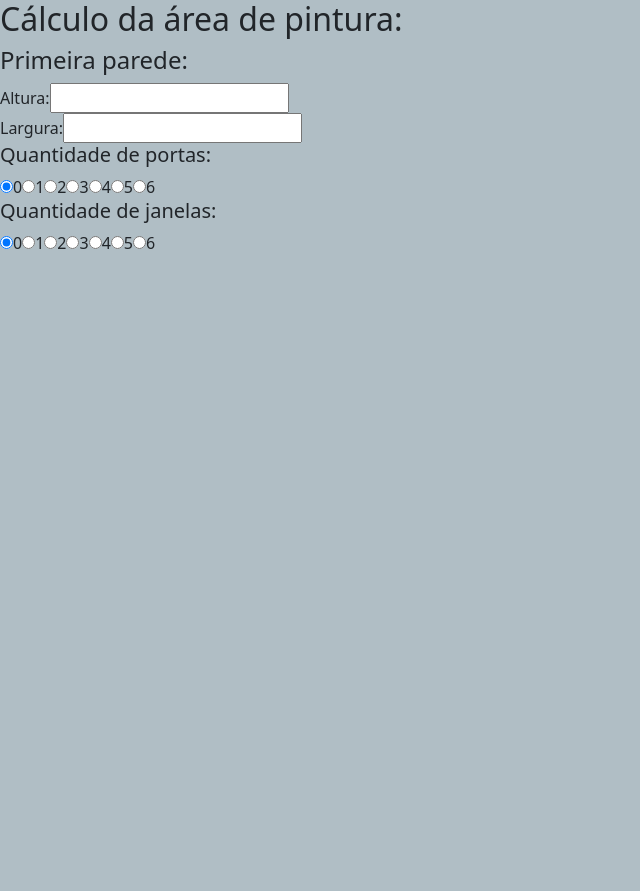
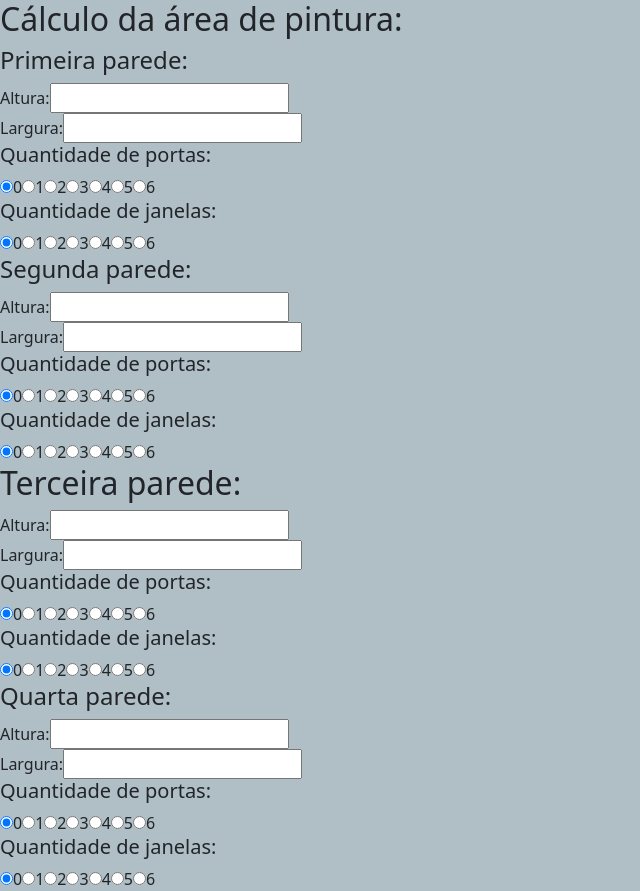
Before and after one commit to vitor-m-cardoso/code-challenge, a React (Create React App) app: page / in a window 1280 px wide. Shown: the whole page, without its empty margins (0-640 px from the left). Before the commit the page ends 800 px from the top, so only its background shows below. Built offline with nearby package versions, Linux system fonts and the light colour scheme.

Commit message:
adiciona estrutura do restante das paredes e seus respectivos estados

```diff
--- a/src/components/Form.js
+++ b/src/components/Form.js
@@ -5,12 +5,24 @@ import Radio from './Radio';
 
 export default function Form() {
   const [firstHeightValue, setFirstHeightValue] = useState(2.20);
+  const [secondHeightValue, setSecondHeightValue] = useState(2.20);
+  const [thirdHeightValue, setThirdHeightValue] = useState(2.20);
+  const [fourthHeightValue, setFourthHeightValue] = useState(2.20);
 
   const [firstWidthValue, setFirstWidthValue] = useState(1);
+  const [secondWidthValue, setSecondWidthValue] = useState(1);
+  const [thirdWidthValue, setThirdWidthValue] = useState(1);
+  const [fourthWidthValue, setFourthWidthValue] = useState(1);
 
   const [firstWallQtyDoor, setFirstWallQtyDoor] = useState("0");
+  const [secondWallQtyDoor, setSecondWallQtyDoor] = useState("0");
+  const [thirdWallQtyDoor, setThirdWallQtyDoor] = useState("0");
+  const [fourthWallQtyDoor, setFourthWallQtyDoor] = useState("0");
 
   const [firstWallQtyWindow, setFirstWallQtyWindow] = useState("0");
+  const [secondWallQtyWindow, setSecondWallQtyWindow] = useState("0");
+  const [thirdWallQtyWindow, setThirdWallQtyWindow] = useState("0");
+  const [fourthWallQtyWindow, setFourthWallQtyWindow] = useState("0");
 
   return (
     <form>
@@ -49,7 +61,112 @@ export default function Form() {
             />
           </div>
         </section>
+
+        <section>
+          <h2 className="h4">Segunda parede:</h2>
+          <div>
+            <Input
+              label="Altura: "
+              value={ secondHeightValue }
+              setValue={ setSecondHeightValue }
+            />
+          </div>
+          <div>
+            <Input
+              label="Largura: "
+              value={ secondWidthValue }
+              setValue={ setSecondWidthValue }
+            />
+          </div>
+          <div>
+            <h3 className="h5">Quantidade de portas:</h3>
+            <Radio
+              options={["0", "1", "2", "3", "4", "5", "6"]}
+              value={ secondWallQtyDoor }
+              setValue={ setSecondWallQtyDoor }
+            />
+          </div>
+          <div>
+          <h3 className="h5">Quantidade de janelas:</h3>
+            <Radio
+              options={["0", "1", "2", "3", "4", "5", "6"]}
+              value={ secondWallQtyWindow }
+              setValue={ setSecondWallQtyWindow }
+            />
+          </div>
+        </section>
       </div>
+      <div>
+        <section>
+          <h2>Terceira parede:</h2>
+          <div>
+            <Input
+              label="Altura: "
+              value={ thirdHeightValue }
+              setValue={ setThirdHeightValue }
+            />
+          </div>
+          <div>
+            <Input
+              label="Largura: "
+              value={ thirdWidthValue }
+              setValue={ setThirdWidthValue }
+            />
+          </div>
+          <div>
+            <h3 className="h5">Quantidade de portas:</h3>
+            <Radio
+              options={["0", "1", "2", "3", "4", "5", "6"]}
+              value={ thirdWallQtyDoor }
+              setValue={ setThirdWallQtyDoor }
+            />
+          </div>
+          <div>
+            <h3 className="h5">Quantidade de janelas:</h3>
+            <Radio
+              options={["0", "1", "2", "3", "4", "5", "6"]}
+              value={ thirdWallQtyWindow }
+              setValue={ setThirdWallQtyWindow }
+            />
+          </div>
+        </section>
+
+        <section>
+          <h2 className="h4">Quarta parede:</h2>
+          <div>
+            <Input
+              label="Altura: "
+              value={ fourthHeightValue }
+              setValue={ setFourthHeightValue }
+            />
+          </div>
+          <div>
+            <Input
+              label="Largura: "
+              value={ fourthWidthValue }
+              setValue={ setFourthWidthValue }
+              className="w-50 mb-3"
+            />
+          </div>
+          <div>
+            <h3 className="h5">Quantidade de portas:</h3>
+            <Radio
+              options={["0", "1", "2", "3", "4", "5", "6"]}
+              value={ fourthWallQtyDoor }
+              setValue={ setFourthWallQtyDoor }
+            />
+          </div>
+          <div>
+            <h3 className="h5">Quantidade de janelas:</h3>
+            <Radio
+              options={["0", "1", "2", "3", "4", "5", "6"]}
+              value={ fourthWallQtyWindow }
+              setValue={ setFourthWallQtyWindow }
+            />
+          </div>
+        </section>
+      </div>
+
     </form>
   );
 };
```
